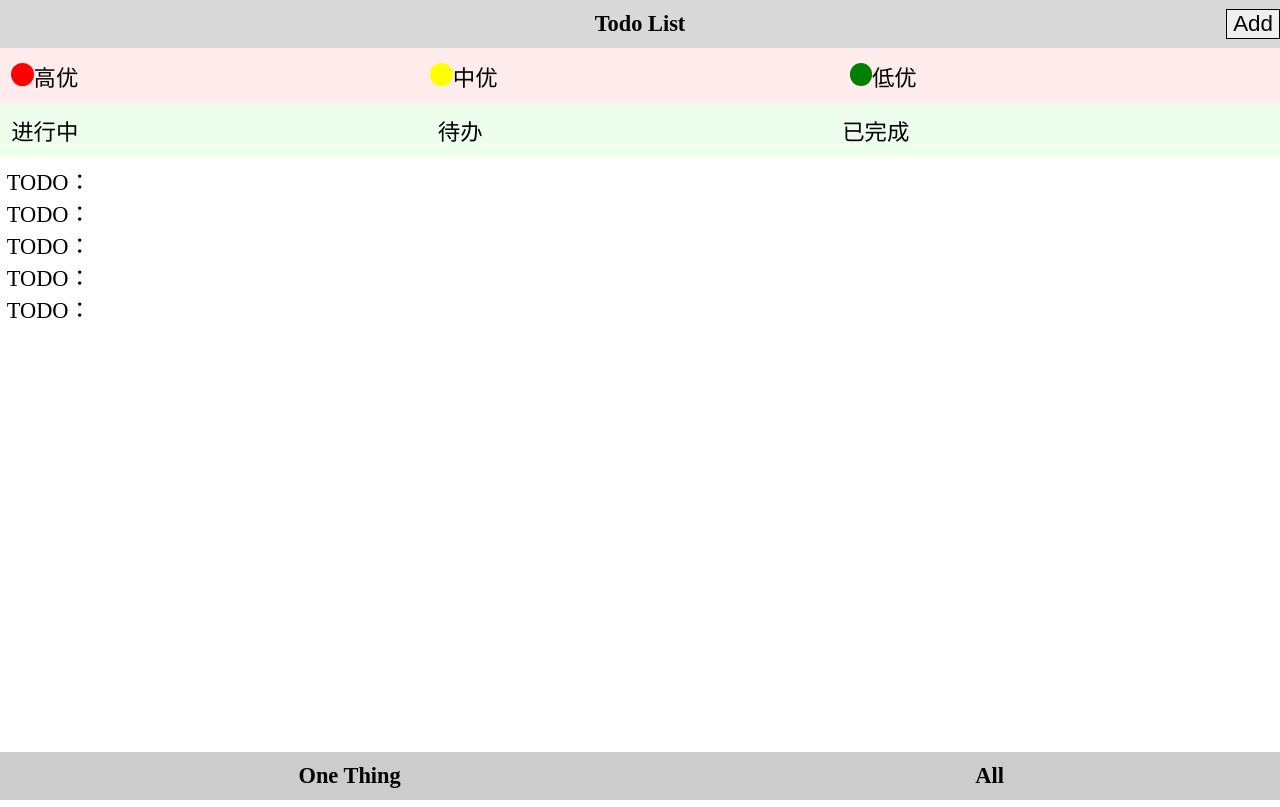
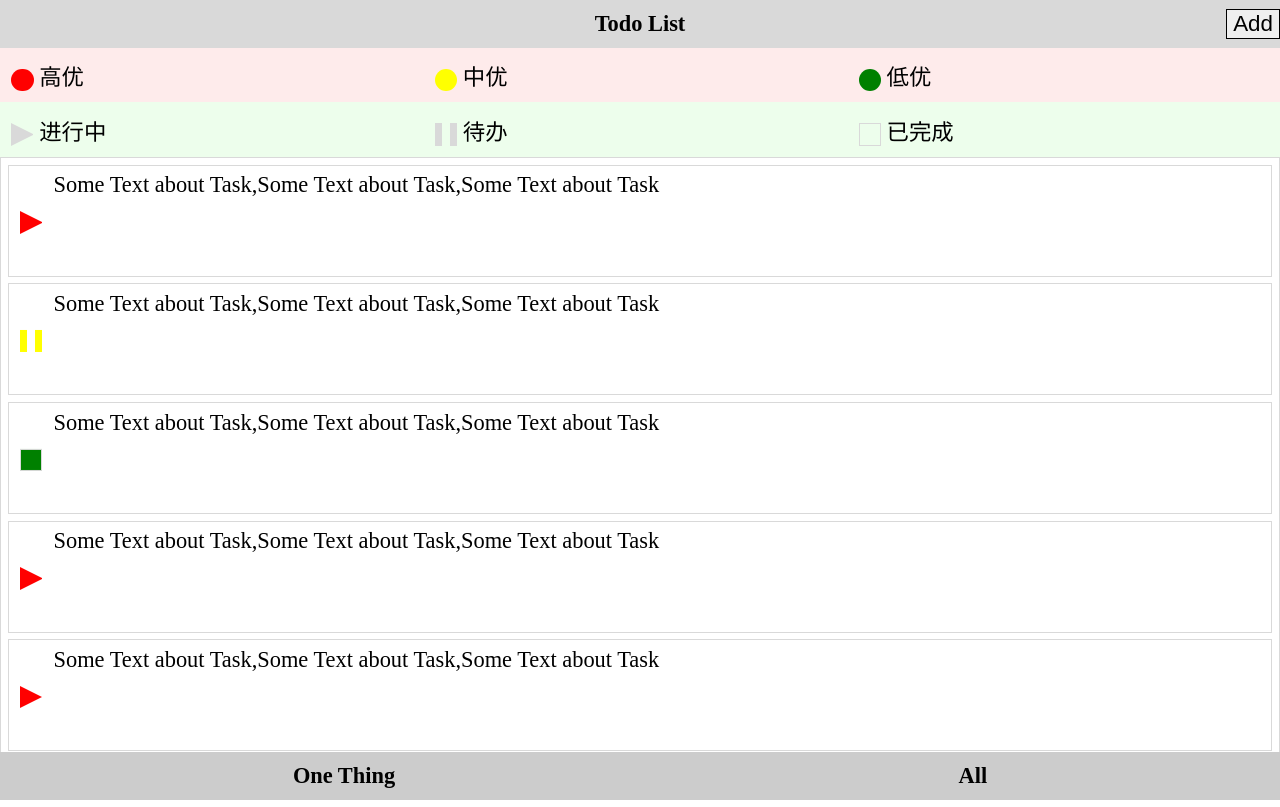
Before and after one commit to nucNaOH/ife-2017, a plain HTML site: page experimental/task12/index.html in a window 1280 px wide. Drawn offline with Linux system fonts and the light colour scheme.

Commit message:
finish: 页面布局

```diff
--- a/experimental/task12/css/main.css
+++ b/experimental/task12/css/main.css
@@ -1,6 +1,14 @@
+html {
+
+}
+
 body {
     margin: 0;
     font-size: 1.4em;
+}
+
+body * {
+    box-sizing: border-box;
 }
 
 .container {
@@ -8,9 +16,14 @@ body {
 }
 
 .title {
+    position: fixed;
+    z-index: 999;
+    top: 0;
+    width: 100%;
+    height: 3rem;
     background-color: #d9d9d9;
     text-align: center;
-    position: relative;
+    /* position: relative; */
     font-size: 1em;
     font-weight: bold;
     padding: 0.5em;
@@ -33,15 +46,21 @@ body {
     left: 0;
 }
 
+.main-content {
+    margin: 3rem 0;
+}
+
 .filter > * {
     display: flex;
     justify-content: space-between;
-    padding: 0.5em;
+    padding: 0.2em;
 }
 
 .filter-item {
     display: inline;
-    flex-grow: 1;
+    padding: 0.3em;
+    /* text-align: center; */
+    flex: 1;
 }
 
 #priority {
@@ -52,23 +71,45 @@ body {
     background-color: #edfeec;
 }
 
-.main-content {
-    /* padding: 0.3em; */
-}
-
-.content {
-    padding: 0.3em;
+[class^=icon-] {
+    vertical-align: middle;
 }
 
 .icon-circle {
     display: inline-block;
-    border-radius: 1000px;
+    border-radius: 1em;
     width: 1em;
     height: 1em;
 }
 
 .icon-triangle {
-    border-top: 1em;
+    display: inline-block;
+    box-sizing: border-box;
+    border-style: solid;
+    border-color: #d9d9d9;
+    border-width: 0.5em 0 0.5em 1em;
+    border-color: transparent transparent transparent #d9d9d9;
+    width: 1em;
+    height: 1em;
+}
+
+.icon-pause {
+    display: inline-block;
+    border-color: transparent transparent transparent #d9d9d9;
+    border-width: 0 0 0 1em;
+    border-style: double;
+    box-sizing: border-box;
+    width: 1em;
+    height: 1em;
+}
+
+.icon-rectangle {
+    display: inline-block;
+    border-color: #d9d9d9;
+    border-width: 1px;
+    border-style: solid;
+    width: 1em;
+    height: 1em;
 }
 
 .bg-red {
@@ -83,11 +124,71 @@ body {
     background: green;
 }
 
+.bd-red {
+    border-color: red;
+}
+
+.bd-yellow {
+    border-color: yellow;
+}
+
+.bd-green {
+    border-color: green;
+}
+
+.bd-left-red {
+    border-color: transparent transparent transparent red;
+}
+
+.bd-left-yellow {
+    border-color: transparent transparent transparent yellow;
+}
+
+.bd-left-green {
+    border-color: transparent transparent transparent green;
+}
+
+.content-list {
+    margin: 0;
+    border: 1px solid #d9d9d9;
+}
+
+.content-item {
+    position: relative;
+    margin: 0.3em;
+    padding: 0.3em;
+    border: 1px solid #d9d9d9;
+    min-height: 5em;
+}
+
+.content-icon {
+    display: inline-block;
+    position: absolute;
+    top: 50%;
+    left: 0.5em;
+    transform: translateY(-50%);
+}
+
+.content-paragraph {
+    display: inline-block;
+    position: absolute;
+    left: 2em;
+    right: 0em;
+    overflow:hidden;
+    text-overflow:ellipsis;
+    display: -webkit-box;
+    -webkit-box-orient: vertical;
+    -webkit-line-clamp: 3;
+    overflow: hidden;
+}
+
 .footer {
+    z-index: 999;
     background: #CCC;
     width: 100%;
     position: fixed;
     bottom: 0;
+    height: 3rem;
     padding: 0.5em;
     display: flex;
     justify-content: space-between;
--- a/experimental/task12/index.html
+++ b/experimental/task12/index.html
@@ -18,36 +18,64 @@
         <div class="main-content">
             <div class="filter">
                 <div id="priority">
-                    <div class="filter-item"><i class="icon-circle bg-red"></i>高优</div>
-                    <div class="filter-item"><i class="icon-circle bg-yellow"></i>中优</div>
-                    <div class="filter-item"><i class="icon-circle bg-green"></i>低优</div>
+                    <div class="filter-item">
+                        <i class="icon-circle bg-red"></i>
+                        高优
+                    </div>
+                    <div class="filter-item">
+                        <i class="icon-circle bg-yellow"></i>
+                        中优
+                    </div>
+                    <div class="filter-item">
+                        <i class="icon-circle bg-green"></i>
+                        低优
+                    </div>
                 </div>
                 <div id="progress">
-                    <div class="filter-item"><i class="icon-triangle"></i>进行中</div>
-                    <div class="filter-item"><i class="icon-"></i>待办</div>
-                    <div class="filter-item"><i class="icon-"></i>已完成</div>
+                    <div class="filter-item">
+                        <i class="icon-triangle"></i>
+                        进行中
+                    </div>
+                    <div class="filter-item">
+                        <i class="icon-pause"></i>
+                        待办
+                    </div>
+                    <div class="filter-item">
+                        <i class="icon-rectangle"></i>
+                        已完成
+                    </div>
                 </div>
             </div>
-            <div class="content">
+            <div class="content-list">
                 <div class="content-item">
-                    <i class="content-icon"></i>
-                    <div class="content-item">TODO：</div>
+                    <div class="content-icon">
+                        <i class="icon-triangle bd-left-red"></i>
+                    </div>
+                    <div class="content-paragraph">Some Text about Task,Some Text about Task,Some Text about Task</div>
                 </div>
                 <div class="content-item">
-                    <i class="content-icon"></i>
-                    <div class="content-item">TODO：</div>
+                    <div class="content-icon">
+                        <i class="icon-pause bd-left-yellow"></i>
+                    </div>
+                    <div class="content-paragraph">Some Text about Task,Some Text about Task,Some Text about Task</div>
                 </div>
                 <div class="content-item">
-                    <i class="content-icon"></i>
-                    <div class="content-item">TODO：</div>
+                    <div class="content-icon">
+                        <i class="icon-rectangle bg-green"></i>
+                    </div>
+                    <div class="content-paragraph">Some Text about Task,Some Text about Task,Some Text about Task</div>
                 </div>
                 <div class="content-item">
-                    <i class="content-icon"></i>
-                    <div class="content-item">TODO：</div>
+                    <div class="content-icon">
+                        <i class="icon-triangle bd-left-red"></i>
+                    </div>
+                    <div class="content-paragraph">Some Text about Task,Some Text about Task,Some Text about Task</div>
                 </div>
-                <div class="content-list">
-                    <i class="content-icon"></i>
-                    <div class="content-item">TODO：</div>
+                <div class="content-item">
+                    <div class="content-icon">
+                        <i class="icon-triangle bd-left-red"></i>
+                    </div>
+                    <div class="content-paragraph">Some Text about Task,Some Text about Task,Some Text about Task</div>
                 </div>
             </div>
         </div>
```
